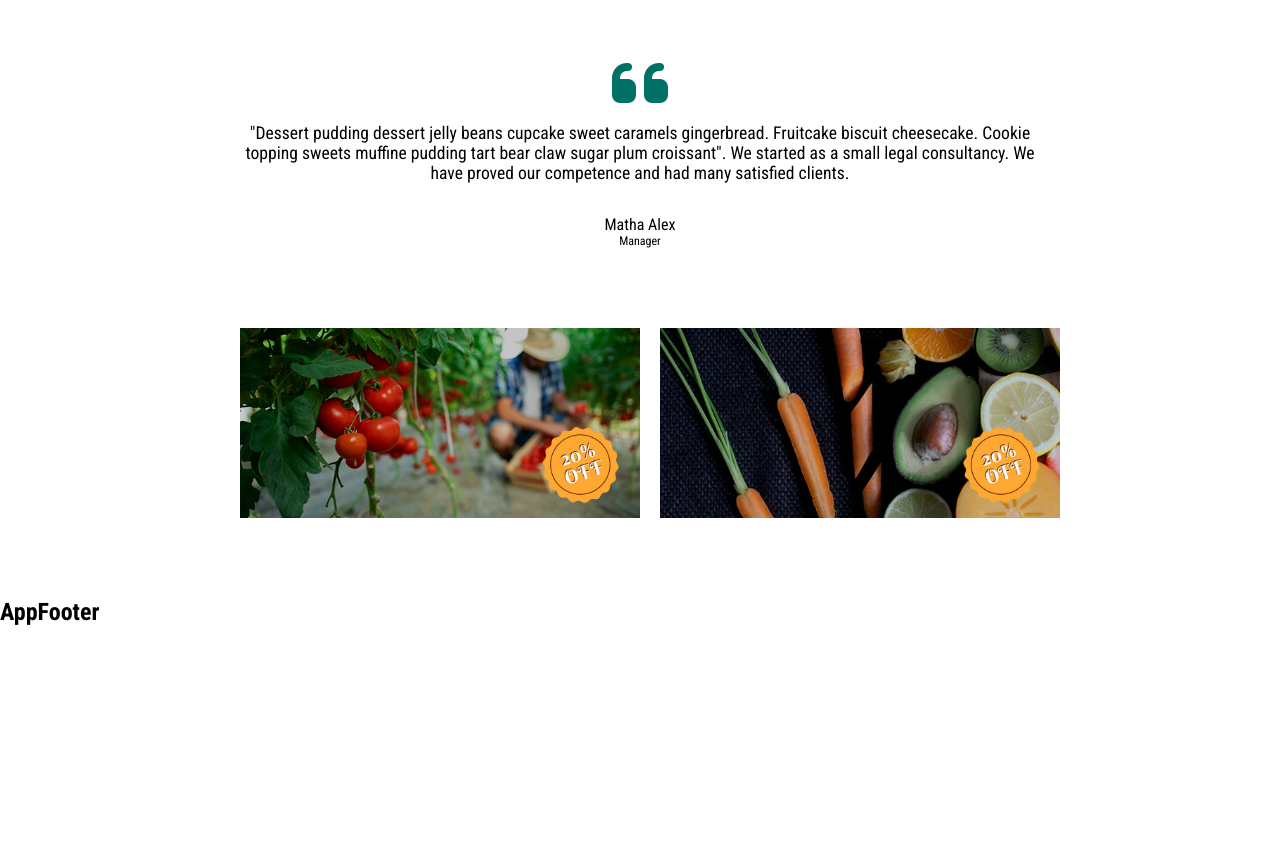
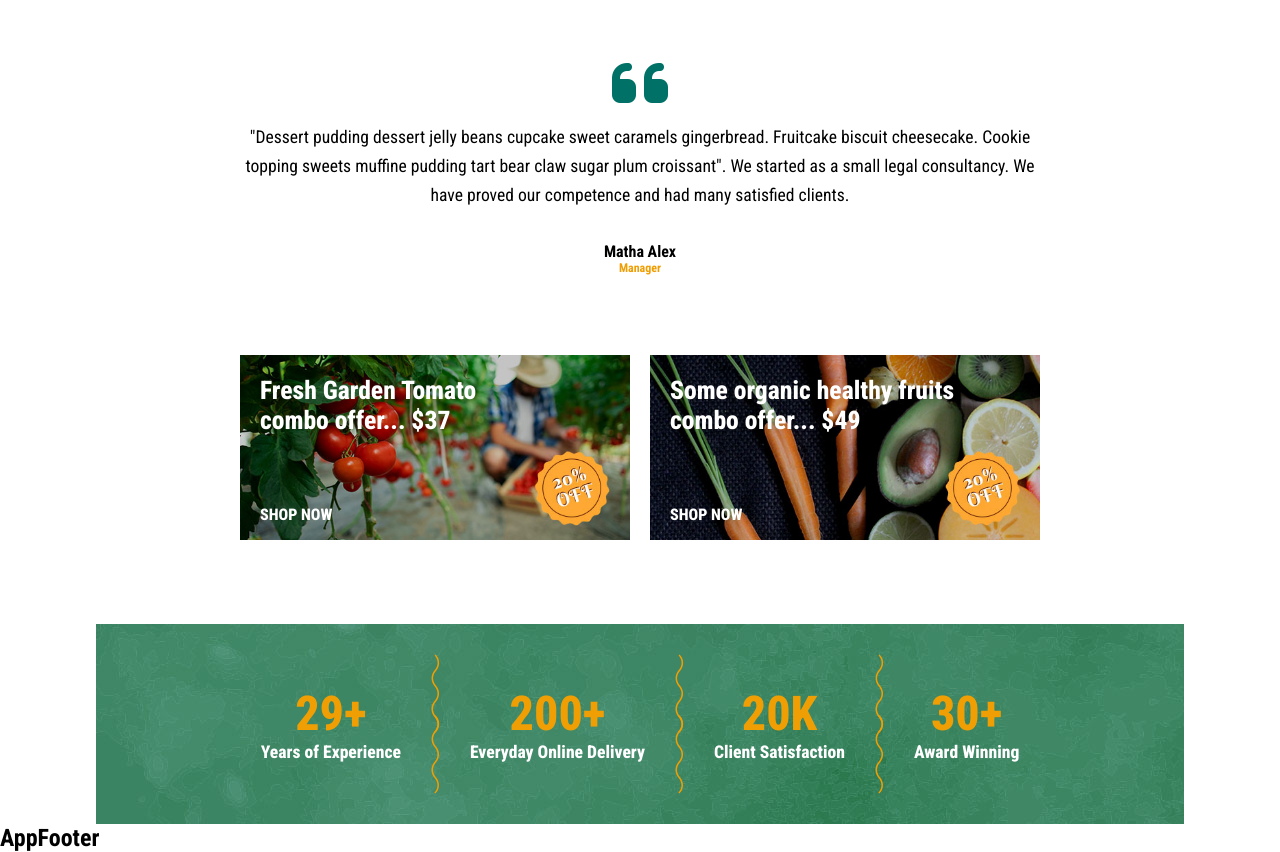
Before and after one commit to federicaarosio/proj-html-vuejs, a Vue app: page / in a window 1280 px wide. Shown: the part 2100-2952 px from the top of the page. Before the commit the page ends 2726 px from the top, so only its background shows below. Built offline with nearby package versions, Linux system fonts and the light colour scheme.

Commit message:
added stats section

```diff
--- a/src/components/AppFooter.vue
+++ b/src/components/AppFooter.vue
@@ -3,11 +3,15 @@
         AppFooter
     </h2>
 </template>
+
+
 <script>
 export default {
 
 }
 </script>
+
+
 <style lang="">
 
 </style>
--- a/src/components/AppMain.vue
+++ b/src/components/AppMain.vue
@@ -2,18 +2,21 @@
     <AllNatural />
     <OnlineStore />
     <QuoteCombos />
+    <StatsSection />
 </template>
 
 <script>
 import AllNatural from './MainComponents/AllNatural.vue';
 import OnlineStore from './MainComponents/OnlineStore.vue';
 import QuoteCombos from './MainComponents/QuoteCombos.vue';
+import StatsSection from './MainComponents/StatsSection.vue';
 
 export default {
     components: {
         AllNatural,
         OnlineStore,
-        QuoteCombos
+        QuoteCombos,
+        StatsSection,
     },
 
 }
--- a/src/components/MainComponents/QuoteCombos.vue
+++ b/src/components/MainComponents/QuoteCombos.vue
@@ -15,8 +15,24 @@
             </p>
         </section>
         <section class="shop-combos">
-            <img src="../../assets/img/offer-img01.jpg">
-            <img src="../../assets/img/offer-img02.jpg">
+            <div class="img-container">
+                <img src="../../assets/img/offer-img01.jpg">
+                <p class="combo">
+                    Fresh Garden Tomato<br>combo offer... $37
+                </p>
+                <p class="shop-now">
+                    Shop now
+                </p>
+            </div>
+            <div class="img-container">
+                <img src="../../assets/img/offer-img02.jpg">
+                <p class="combo">
+                    Some organic healthy fruits<br>combo offer... $49
+                </p>
+                <p class="shop-now">
+                    Shop now
+                </p>
+            </div>
         </section>
     </section>
 </template>
@@ -49,10 +65,17 @@ section.quote {
     p.quote-text {
         font-size: $font-medium;
         margin-bottom: $margin-bottom-small;
+        line-height: 1.8rem;
+    }
+
+    p.author {
+        font-weight: 700;
     }
 
     p.role {
         font-size: $font-small;
+        font-weight: 700;
+        color: $accent-color;
         margin-bottom: $margin-bottom-large;
     }
 }
@@ -61,9 +84,33 @@ section.shop-combos {
     @include flex(row, space-between, center);
     gap: 20px;
 
-    img {
+    div.img-container {
+        position: relative;
         width: calc(100% / 2);
+
+        img {
+            width: 100%;
+        }
+
+        p {
+            position: absolute;
+            left: 20px;
+            color: $white;
+            font-weight: 800;
+        }
+
+        .combo {
+            top: 20px;
+            font-size: 1.6rem;
+            text-align: left;
+        }
+
+        .shop-now {
+            bottom: 20px;
+            text-transform: uppercase;
+        }
     }
 }
 
+
 </style>
--- /dev/null
+++ b/src/components/MainComponents/StatsSection.vue
@@ -0,0 +1,62 @@
+<template lang="">
+    <section class="stats">
+        <div class="container">
+            <p class="number">29+</p>
+            <p class="text">Years of Experience</p>
+        </div>
+        <img src="../../assets/img/counter-shap1.png" alt="divider">
+        <div class="container">
+            <p class="number">200+</p>
+            <p class="text">Everyday Online Delivery</p>
+        </div>
+        <img src="../../assets/img/counter-shap1.png" alt="divider">
+        <div class="container">
+            <p class="number">20K</p>
+            <p class="text">Client Satisfaction</p>
+        </div>
+        <img src="../../assets/img/counter-shap1.png" alt="divider">
+        <div class="container">
+            <p class="number">30+</p>
+            <p class="text">Award Winning</p>
+        </div>
+    </section>
+</template>
+
+
+<script>
+export default {
+
+}
+</script>
+
+
+<style lang="scss" scoped>
+@use "../../styles/partials/mixins" as *;
+@use "../../styles/partials/variables" as *;
+
+section.stats {
+    width: $large-container;
+    margin: 0 auto;
+    background-image: url(../../assets/img/counter-bg.jpg);
+    height: 200px;
+    @include flex(row, center, center);
+    gap: 30px;
+
+    div.container {
+        @include flex(column, center, center);
+
+        p.number {
+            font-size: $font-bigger;
+            color: $accent-color;
+            font-weight: 800;
+        }
+
+        p.text {
+            color: $white;
+            font-size: $font-medium;
+            font-weight: 800;
+        }
+    }
+}
+
+</style>
--- a/src/styles/partials/_variables.scss
+++ b/src/styles/partials/_variables.scss
@@ -10,6 +10,7 @@ $font-small: .75rem;
 $font-normal: 1rem;
 $font-medium: 1.1rem;
 $font-big: 2rem;
+$font-bigger: 3rem;
 
 //Containers
 $large-container: 85%;
```
